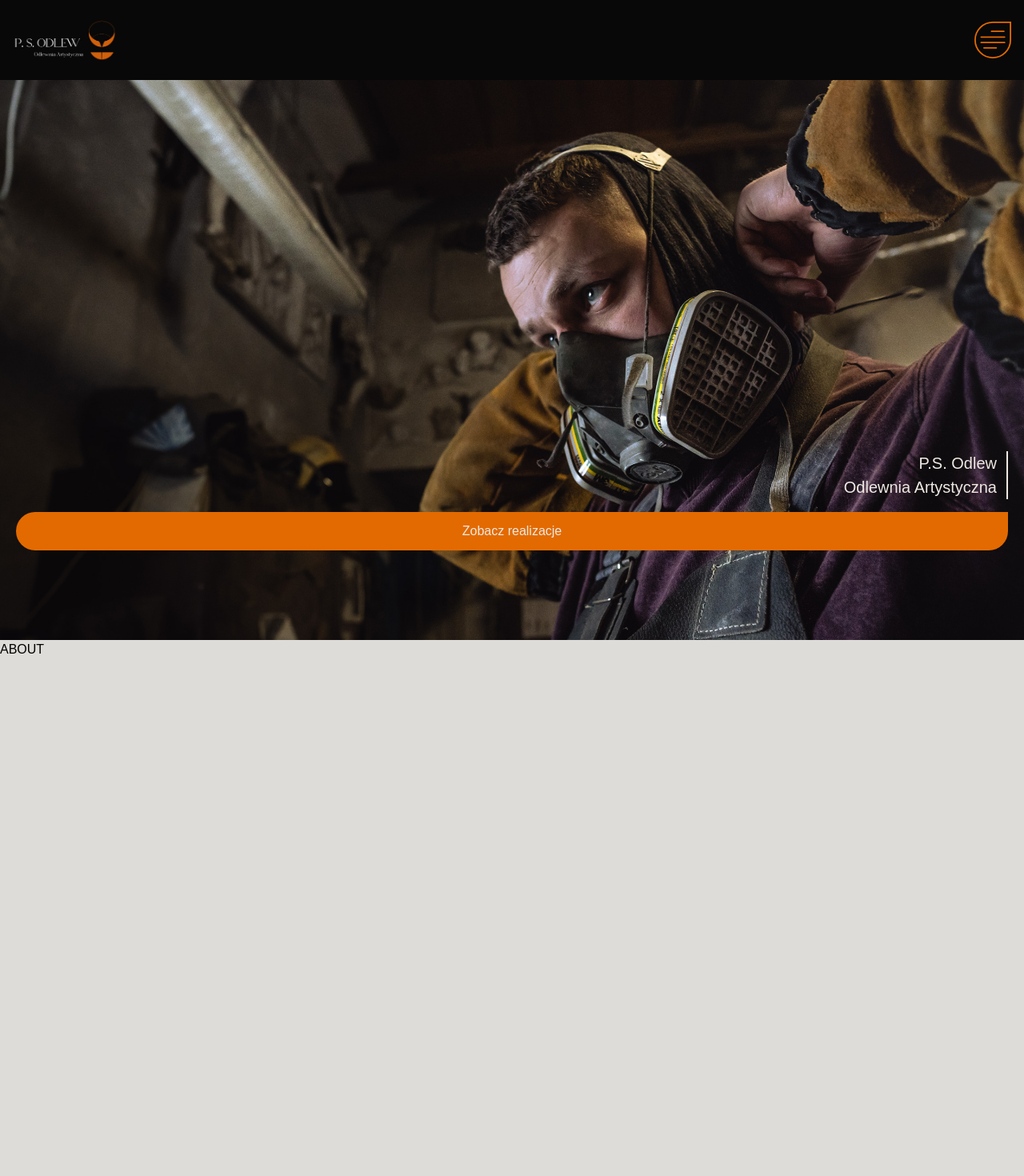
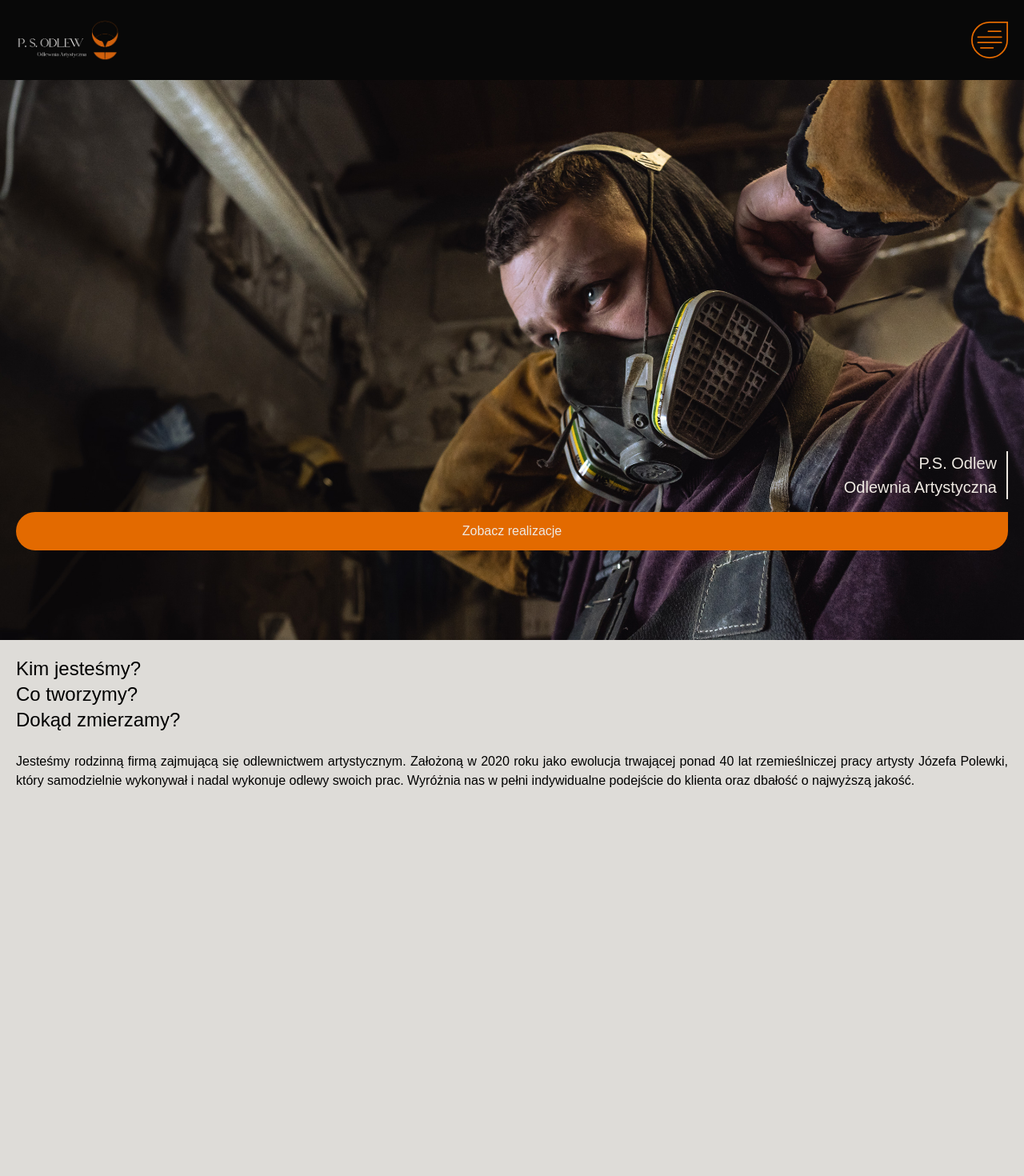
Before and after one commit to MarioLuigie/Odlew, a Next.js app: page / in a window 1280 px wide. Shown: the top 1470 px of the page at 80% size. Built offline with nearby package versions, Linux system fonts and the light colour scheme.

Commit message:
Feat: Add text content to about section in HomePage

```diff
--- a/src/components/content/Logo.tsx
+++ b/src/components/content/Logo.tsx
@@ -9,6 +9,7 @@ type LogoProps = {
 	w?: number
 	h?: number
 	variant?: 'color' | 'mono'
+	min?: boolean
 }
 
 export default function Logo({ w, h, variant='color' }: LogoProps) {
--- a/src/components/layout/Header.tsx
+++ b/src/components/layout/Header.tsx
@@ -4,7 +4,7 @@ import MenuSheet from '@/components/layout/menu/MenuSheet'
 
 export default function Header() {
 	return (
-		<header className="z-50 min-h-header w-full sticky top-0 flex items-center justify-between px-4 py-2 bg-header">
+		<header className="z-50 min-h-header w-full sticky top-0 flex items-center justify-between px-5 py-2 bg-header">
 			<Logo w={130} />
 			<MenuSheet />
 		</header>
--- a/src/components/pages/HomePage.tsx
+++ b/src/components/pages/HomePage.tsx
@@ -16,16 +16,35 @@ export default function HomePage() {
 					Zobacz realizacje
 				</CustomButton>
 			</section>
-			<section id="o-nas" className="h-customScreen bg-background scroll-mt-header">
-				ABOUT
+			<section
+				id="o-nas"
+				className="h-customScreen p-5 bg-background scroll-mt-header"
+			>
+				<div className='mb-6 flex flex-col text-2xl'>
+					<p>Kim jesteśmy?</p>
+					<p>Co tworzymy?</p>
+					<p>Dokąd zmierzamy?</p>
+				</div>
+				<div className='text-justify'>
+					<p>Jesteśmy rodzinną firmą zajmującą się odlewnictwem artystycznym. Założoną w 2020 roku jako ewolucja trwającej ponad 40 lat rzemieślniczej pracy artysty Józefa Polewki, który samodzielnie wykonywał i nadal wykonuje odlewy swoich prac. Wyróżnia nas w pełni indywidualne podejście do klienta oraz dbałość o najwyższą jakość.</p>
+				</div>
 			</section>
-			<section id="oferta" className="h-customScreen bg-background scroll-mt-header">
+			<section
+				id="oferta"
+				className="h-customScreen bg-background scroll-mt-header"
+			>
 				OFFER
 			</section>
-			<section id="realizacje" className="h-customScreen bg-background scroll-mt-header">
+			<section
+				id="realizacje"
+				className="h-customScreen bg-background scroll-mt-header"
+			>
 				REALIZATIONS
 			</section>
-			<section id="kontakt" className="h-customScreen bg-background scroll-mt-header">
+			<section
+				id="kontakt"
+				className="h-customScreen bg-background scroll-mt-header"
+			>
 				CONTACT
 			</section>
 		</div>
--- a/src/lib/constants/images.ts
+++ b/src/lib/constants/images.ts
@@ -6,6 +6,10 @@ export const Images = {
     path: ImagesPath.LOGO,
     alt: ImagesAlt.LOGO,
   },
+  LOGO_MIN: {
+    path: ImagesPath.LOGO_MIN,
+    alt: ImagesAlt.LOGO,
+  },
   LOGO_WHITE: {
     path: ImagesPath.LOGO_WHITE,
     alt: ImagesAlt.LOGO,
--- a/src/lib/constants/paths.ts
+++ b/src/lib/constants/paths.ts
@@ -9,6 +9,7 @@ export const IconsPath = {
 
 export const ImagesPath = {
   LOGO: '/assets/images/logo.png',
+  LOGO_MIN: '/assets/images/logo-min.png',
   LOGO_WHITE: '/assets/images/logo-white.png',
 }
 
```
Also changed, not shown: public/assets/images/logo-min.png (added).
